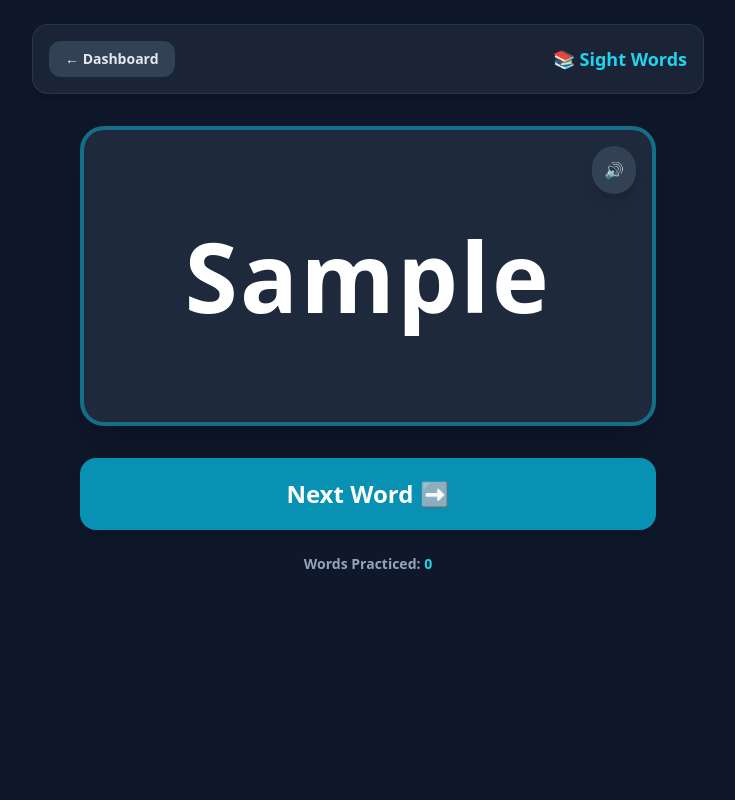
After one commit to bryangerlach/family_chore_app, a Django app: page /child/1/sight-words/ in a window 1280 px wide. The commit adds this page. Shown: the whole page, without its empty margins (272-1007 px from the left). Run offline with Django 5.2, Linux system fonts and the light colour scheme; tables that the repository leaves empty hold one stand-in row (values such as "Sample post"); some libraries are stand-ins or nearby versions.

Commit message:
added sight words

```diff
--- a/chores/models.py
+++ b/chores/models.py
@@ -267,3 +267,14 @@ class ParentNotificationConfig(models.Model):
 
     def __str__(self):
         return f"Notification Config for {self.parent.name}"
+
+class SightWord(models.Model):
+    child = models.ForeignKey(Profile, on_delete=models.CASCADE, related_name='sight_words')
+    word = models.CharField(max_length=50)
+    added_at = models.DateTimeField(auto_now_add=True)
+
+    class Meta:
+        unique_together = ('child', 'word')
+
+    def __str__(self):
+        return f"{self.child.name}: {self.word}"
--- a/chores/templates/chores/parent_dashboard.html
+++ b/chores/templates/chores/parent_dashboard.html
@@ -81,6 +81,10 @@
                 <a href="{% url 'management_hub' %}#quizzesSection" class="bg-slate-700/60 hover:bg-slate-700 border border-slate-600 p-4 rounded-2xl text-center transition block">
                     <span class="text-xl block mb-1">🧠</span>
                     <span class="text-xs font-bold text-slate-200">Quizzes</span>
+                </a>
+                <a href="{% url 'management_hub' %}#sightWordsSection" class="bg-slate-700/60 hover:bg-slate-700 border border-slate-600 p-4 rounded-2xl text-center transition block">
+                    <span class="text-xl block mb-1">🔤</span>
+                    <span class="text-xs font-bold text-slate-200">Sight Words</span>
                 </a>
                 <a href="{% url 'management_hub' %}#profilesSection" class="bg-slate-700/60 hover:bg-slate-700 border border-slate-600 p-4 rounded-2xl text-center transition block col-span-2 sm:col-span-1">
                     <span class="text-xl block mb-1">👤</span>
--- /dev/null
+++ b/chores/templates/chores/sight_words.html
@@ -0,0 +1,99 @@
+{% load static %}
+<!DOCTYPE html>
+<html lang="en">
+<head>
+    <meta charset="UTF-8">
+    <meta name="viewport" content="width=device-width, initial-scale=1.0">
+    <title>Sight Words - {{ profile.name }}</title>
+    <script src="https://cdn.tailwindcss.com"></script>
+</head>
+<body class="bg-slate-900 text-slate-100 min-h-screen flex flex-col items-center p-6">
+
+    <!-- Header -->
+    <div class="w-full max-w-2xl flex justify-between items-center bg-slate-800/80 border border-slate-700/60 p-4 rounded-2xl shadow-lg mb-8">
+        <a href="{% url 'child_dashboard' profile.id %}" class="bg-slate-700 hover:bg-slate-600 text-slate-200 px-4 py-2 rounded-xl text-sm font-bold transition">
+            ← Dashboard
+        </a>
+        <span class="font-bold text-cyan-400 text-lg">📚 Sight Words</span>
+    </div>
+
+    <!-- Flashcard Arena -->
+    <div class="w-full max-w-xl flex flex-col items-center">
+
+        <!-- Word count & empty state logic inside sight_words.html -->
+        <div id="flashcard" class="w-full bg-slate-800 border-4 border-cyan-500/50 rounded-3xl p-16 shadow-2xl flex items-center justify-center min-h-[300px] mb-8 relative">
+            <button onclick="readWord()" id="speakerBtn" class="absolute top-4 right-4 bg-slate-700 hover:bg-slate-600 p-3 rounded-full shadow-lg transition transform hover:scale-110 {% if total_words_count == 0 %}hidden{% endif %}" title="Read aloud">
+                🔊
+            </button>
+            <h1 id="wordDisplay" class="text-6xl md:text-8xl font-extrabold text-white tracking-wide text-center">
+                {% if total_words_count == 0 %}No Words Yet!{% else %}Ready?{% endif %}
+            </h1>
+        </div>
+
+        <div class="flex gap-4 w-full">
+            <button onclick="nextWord()" id="nextBtn" {% if total_words_count == 0 %}disabled{% endif %} class="flex-1 bg-cyan-600 hover:bg-cyan-500 disabled:opacity-50 disabled:cursor-not-allowed text-white font-extrabold py-5 rounded-2xl shadow-lg text-2xl transition transform hover:scale-105 active:scale-95">
+                Next Word ➡️
+            </button>
+        </div>
+
+        <p class="text-slate-400 mt-6 text-sm font-bold">Words Practiced: <span id="counter" class="text-cyan-400">0</span></p>
+    </div>
+
+    <script>
+        const words = JSON.parse('{{ words_json|safe }}');
+        const wordDisplay = document.getElementById('wordDisplay');
+        const counterDisplay = document.getElementById('counter');
+        let currentWord = "Ready?";
+        let practiceCount = 0;
+
+        // Shuffle array using Fisher-Yates algorithm
+        function shuffle(array) {
+            for (let i = array.length - 1; i > 0; i--) {
+                const j = Math.floor(Math.random() * (i + 1));
+                [array[i], array[j]] = [array[j], array[i]];
+            }
+            return array;
+        }
+
+        let wordQueue = [];
+
+        function nextWord() {
+            if (words.length === 0) {
+                wordDisplay.innerText = "No words found!";
+                return;
+            }
+
+            // Reshuffle if we run out of words
+            if (wordQueue.length === 0) {
+                wordQueue = shuffle([...words]);
+            }
+
+            currentWord = wordQueue.pop();
+            wordDisplay.innerText = currentWord;
+
+            if (practiceCount > 0) {
+                counterDisplay.innerText = practiceCount;
+            }
+            practiceCount++;
+        }
+
+        function readWord() {
+            if (currentWord === "Ready?" || currentWord === "No words found!") return;
+
+            const utterance = new SpeechSynthesisUtterance(currentWord);
+            utterance.rate = 0.85; // Slightly slower for kids
+            utterance.pitch = 1.1; // Slightly higher/friendlier pitch
+
+            // Optional: Force English language
+            utterance.lang = 'en-US';
+
+            window.speechSynthesis.speak(utterance);
+        }
+
+        // Start immediately
+        if (words.length > 0) {
+            nextWord();
+        }
+    </script>
+</body>
+</html>
--- a/chores/urls.py
+++ b/chores/urls.py
@@ -80,6 +80,8 @@ urlpatterns = [
     path('child/<int:profile_id>/arcade/number-jump/', views.arcade_number_jump, name='arcade_number_jump'),
     path('child/<int:profile_id>/arcade/jelly-run/', views.arcade_jelly_run, name='arcade_jelly_run'),
     path('parent/notifications/update/', views.update_notifications, name='update_notifications'),
+    path('child/<int:profile_id>/sight-words/', views.sight_word_practice, name='sight_word_practice'),
+    path('parent/management/import-sight-words/', views.import_sight_words, name='import_sight_words'),
 ]
 
 if settings.DEBUG:
--- a/chores/views.py
+++ b/chores/views.py
@@ -14,9 +14,11 @@ from django.views.decorators.http import require_POST
 from .models import (
     Profile, Task, DailyTaskStatus, Reward, RedemptionLog,
     CoinLedger, QuizQuestion, QuizAttempt, CoinStoreItem,
-    QuizWrongAttempt, StarLedger, ArcadeHighScore, VirtualPet, ParentNotificationConfig
+    QuizWrongAttempt, StarLedger, ArcadeHighScore, VirtualPet,
+    ParentNotificationConfig, SightWord
 )
 from .utils import send_notification
+from django.contrib import messages
 
 
 # ==========================================
@@ -1233,3 +1235,49 @@ def update_notifications(request):
         config.save()
 
     return redirect('management_hub')
+
+# --- Child Practice View ---
+def sight_word_practice(request, profile_id):
+    profile = get_object_or_404(Profile, id=profile_id, user_type='child')
+
+    # Query strictly this child's words
+    words_list = list(
+        SightWord.objects.filter(child=profile).values_list('word', flat=True)
+    )
+
+    return render(request, 'chores/sight_words.html', {
+        'profile': profile,
+        'coin_balance': profile.get_coin_balance(),
+        'words_json': json.dumps(words_list),
+        'total_words_count': len(words_list),
+    })
+
+# --- Parent Bulk Import View ---
+def import_sight_words(request):
+    if not request.session.get('is_parent_authenticated'):
+        return redirect('parent_login')
+
+    if request.method == 'POST':
+        child_id = request.POST.get('child_id')
+        raw_words = request.POST.get('words', '')
+
+        child = get_object_or_404(Profile, id=child_id, user_type='child')
+
+        # Wipe existing sight words for this child
+        SightWord.objects.filter(child=child).delete()
+
+        # Parse and bulk create the new words
+        parsed_words = raw_words.replace('\n', ',').split(',')
+        created_objects = []
+        seen = set()
+
+        for w in parsed_words:
+            clean_word = w.strip().lower()
+            if clean_word and clean_word not in seen:
+                seen.add(clean_word)
+                created_objects.append(SightWord(child=child, word=clean_word))
+
+        SightWord.objects.bulk_create(created_objects)
+        messages.success(request, f"Replaced sight words for {child.name} with {len(created_objects)} new words!")
+
+    return redirect('management_hub')
```
Also changed, not shown: chores/templates/chores/child_dashboard.html (+22 -0 lines), chores/templates/chores/management_hub.html (+57 -0 lines), chores/migrations/0021_sightword.py (added), chores/migrations/0022_alter_sightword_child_and_more.py (added).
